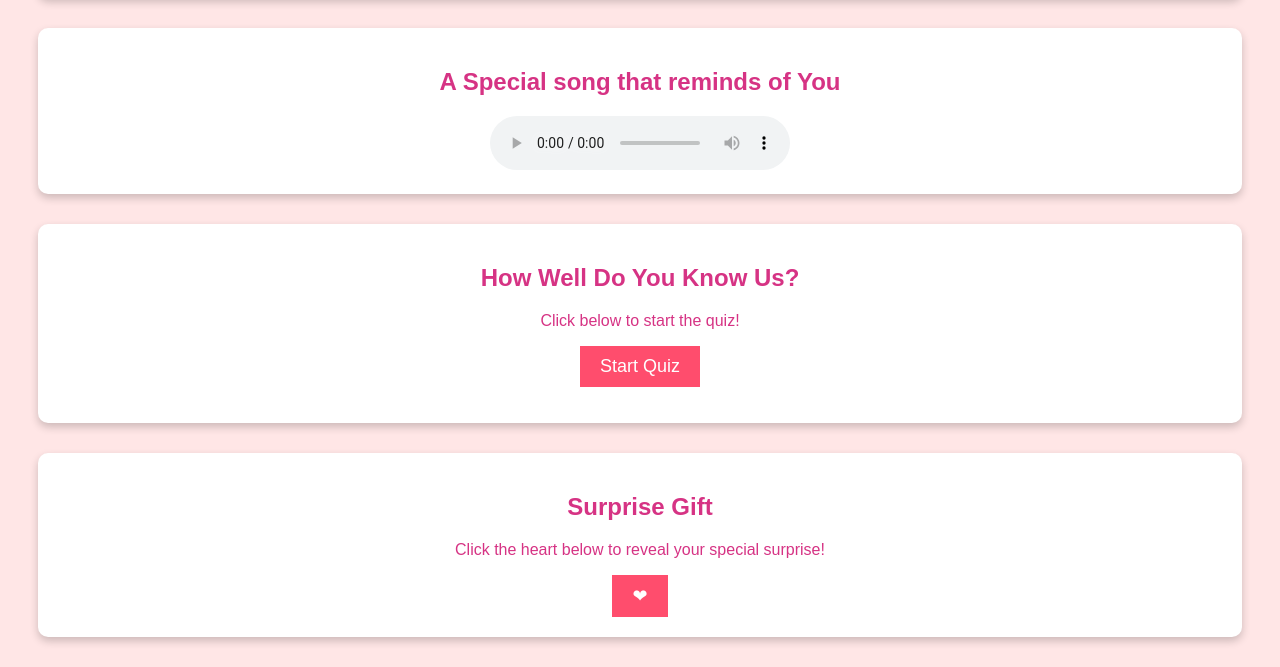
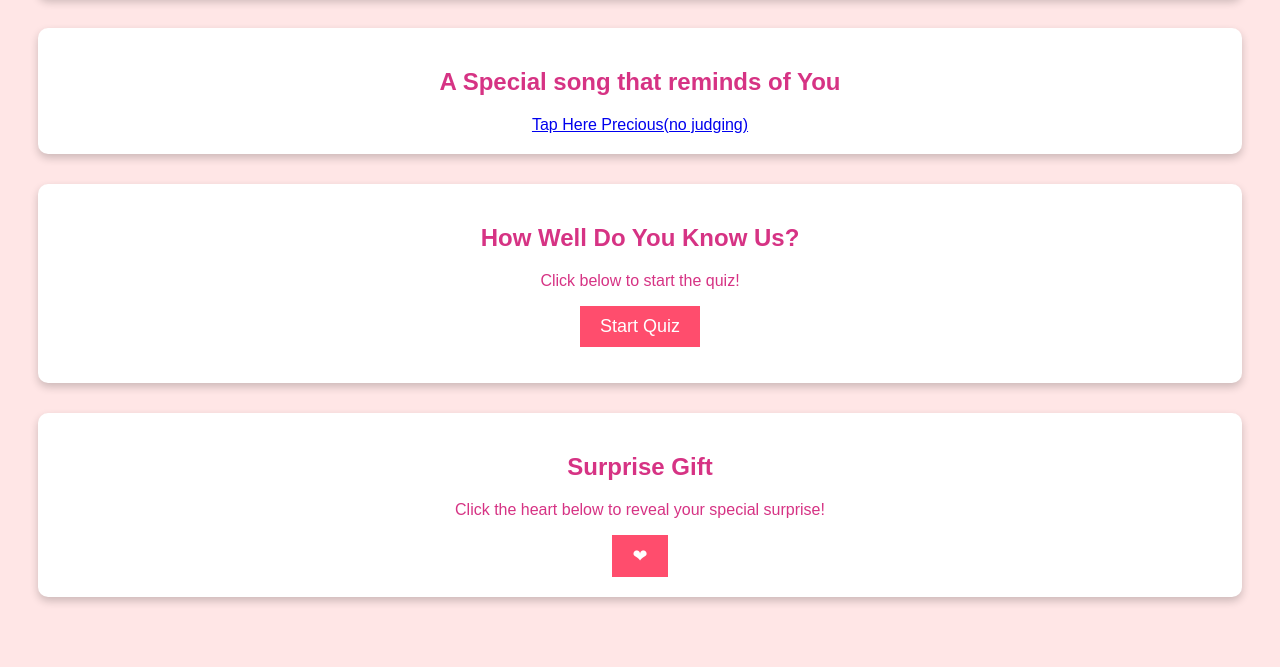
Before and after one commit to KeytsTrendy/HappyValentine, a plain HTML site: page index.html in a window 1280 px wide. Shown: the part 2617-3284 px from the top of the page. After the commit the page ends 3244 px from the top, so only its background shows below. Drawn offline with Linux system fonts and the light colour scheme.

Commit message:
Update index.html

```diff
--- a/index.html
+++ b/index.html
@@ -29,10 +29,7 @@
 
     <section id="messages">
         <h2>A Special song that reminds of You</h2>
-        <audio controls>
-            <source src="audio/love-message.mp3" type="audio/mp3">
-            Your browser does not support the audio element.
-        </audio>
+        <a href="https://drive.google.com/file/d/1N1T_-iFDdPpVKGZTJ1ahShbzl33wHwXr/view?usp=drive_link">Tap Here Precious(no judging)</a>
     </section>
 
     <section id="quiz">
```
